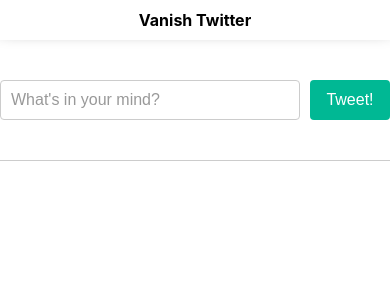
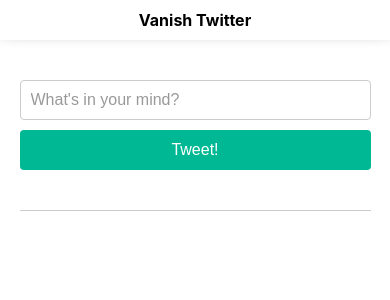
Before and after one commit to nao-noah/vanish-twitter, a Next.js app: page / in a window 390 px wide. Shown: the top 300 px of the page. Built offline with nearby package versions, Linux system fonts and the light colour scheme.

Commit message:
Make it responsive

```diff
--- a/styles/globals.scss
+++ b/styles/globals.scss
@@ -15,6 +15,7 @@
 }
 
 header {
+  width: 100%;
   height: 40px;
   box-shadow: 0px -15px 20px;
   text-align: center;
@@ -27,6 +28,11 @@
   padding: 40px 0;
   display: flex;
   justify-content: center;
+
+  @media (max-width: 480px) {
+    display: flex;
+    flex-direction: column;
+  }
 }
 
 input[type="text"] {
@@ -45,6 +51,12 @@
   &::placeholder {
     color: #999;
   }
+
+  @media (max-width: 480px) {
+    display: block;
+    margin: 0 auto;
+    width: 90%;
+  }
 }
 
 input[type="submit"] {
@@ -56,12 +68,22 @@
   border: 0;
   color: #fff;
   font-size: 16px;
+
+  @media (max-width: 480px) {
+    display: block;
+    margin: 10px auto 0;
+    width: 90%;
+  }
 }
 
 main {
   margin: 0 auto;
   width: 400px;
   border-top: 1px solid #ccc;
+
+  @media (max-width: 480px) {
+    width: 90%;
+  }
 }
 
 .tweet {
```
